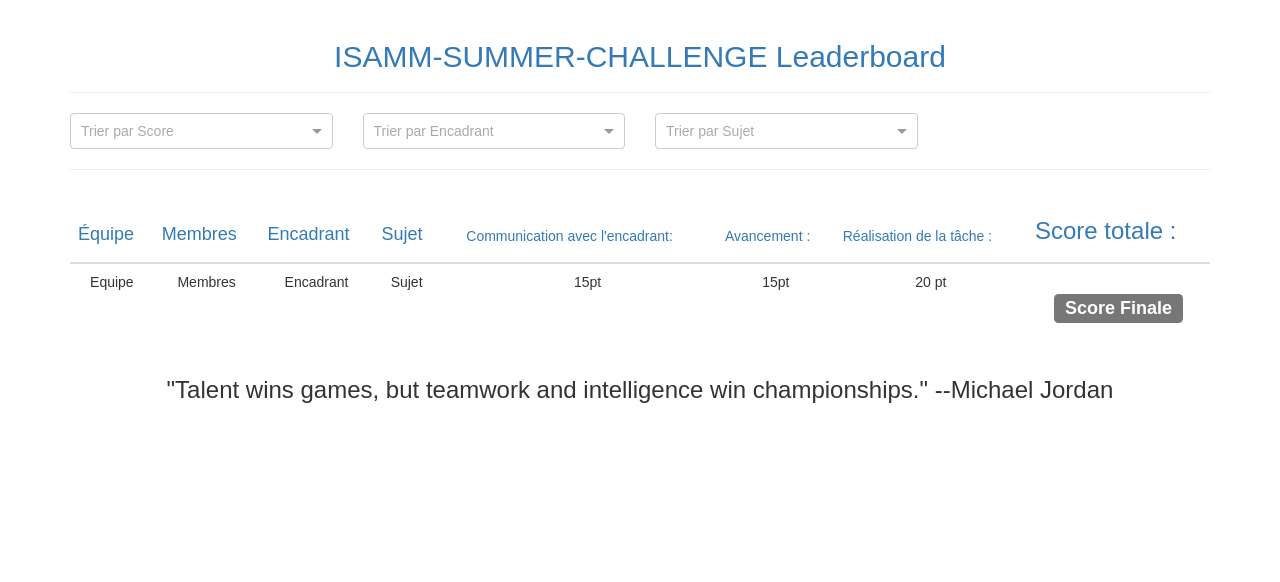
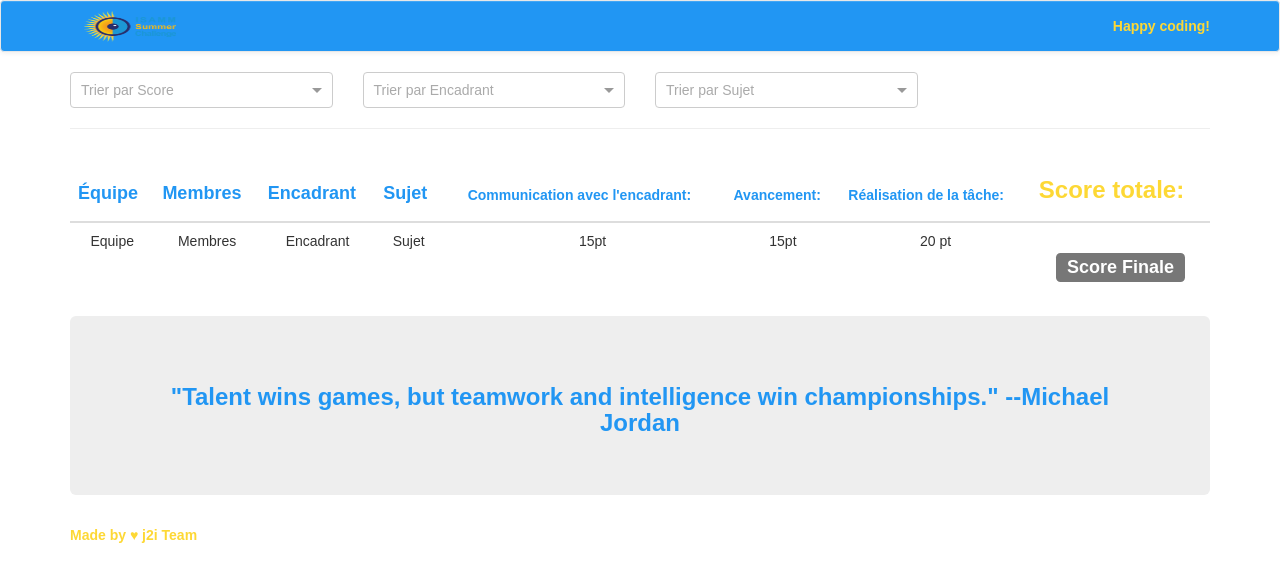
Before and after one commit to jeuneingenieurisamm/isamm-summer-challenge-leaderboard, a React (Create React App) app: page / in a window 1280 px wide. Shown: the top 582 px of the page. Built offline with nearby package versions, Linux system fonts and the light colour scheme.

Commit message:
fix the UI

```diff
--- a/package.json
+++ b/package.json
@@ -2,7 +2,7 @@
   "name": "mywork",
   "version": "0.1.0",
   "private": true,
-  "homepage": "jeuneingenieurisamm.github.io/isamm-summer-challenge-leaderboard",
+  "homepage": "https://jeuneingenieurisamm.github.io/isamm-summer-challenge-leaderboard",
   "dependencies": {
     "gh-pages": "^1.2.0",
     "lodash": "^4.17.10",
--- a/public/index.html
+++ b/public/index.html
@@ -9,12 +9,13 @@
       homescreen on Android. See https://developers.google.com/web/fundamentals/engage-and-retain/web-app-manifest/
     -->
     <link rel="manifest" href="%PUBLIC_URL%/manifest.json">
-    <link rel="shortcut icon" href="%PUBLIC_URL%/favicon.ico">
+    <link rel="shortcut icon" href="%PUBLIC_URL%/logo.png">
     <!-- Latest compiled and minified CSS -->
 <link rel="stylesheet" href="https://maxcdn.bootstrapcdn.com/bootstrap/3.3.7/css/bootstrap.min.css" integrity="sha384-BVYiiSIFeK1dGmJRAkycuHAHRg32OmUcww7on3RYdg4Va+PmSTsz/K68vbdEjh4u" crossorigin="anonymous">
 
 <!-- Optional theme -->
 <link rel="stylesheet" href="https://maxcdn.bootstrapcdn.com/bootstrap/3.3.7/css/bootstrap-theme.min.css" integrity="sha384-rHyoN1iRsVXV4nD0JutlnGaslCJuC7uwjduW9SVrLvRYooPp2bWYgmgJQIXwl/Sp" crossorigin="anonymous">
+
     <!--
       Notice the use of %PUBLIC_URL% in the tags above.
       It will be replaced with the URL of the `public` folder during the build.
@@ -24,7 +25,7 @@
       work correctly both with client-side routing and a non-root public URL.
       Learn how to configure a non-root public URL by running `npm run build`.
     -->
-    <title>React App</title>
+    <title>ISAMM SUMMER CHALLENGE LEADERBOARD</title>
   </head>
   <body>
     <noscript>
--- a/src/App.css
+++ b/src/App.css
@@ -1,34 +1,35 @@
-.App {
-  text-align: center;
-}
+.navbar-default {
+    background-color:#2196F3;
+    background-image: none;
+    background-repeat: no-repeat;
+   }
 
-.App-logo {
-  animation: App-logo-spin infinite 20s linear;
-  height: 80px;
-}
+   .navItem
+   {
+       color: #FDD835;
+       font-weight: bold;
+   }
 
-.App-header {
-  background-color: #222;
-  height: 150px;
-  padding: 20px;
-  color: white;
-}
+   .navbar-brand {
+    display: flex;
+    align-items: center;
+  }
+  .navbar-brand>img {
+    padding: 7px 14px;
+  }
 
-.App-title {
-  font-size: 1.5em;
-}
+  .final-score {
+    color: #FDD835;
+    font-weight: bold;
+  }
+  .menu-text
+  {
+    color:#2196F3;
+    font-weight: bold;
+  }
 
-.App-intro {
-  font-size: large;
-}
-
-@keyframes App-logo-spin {
-  from { transform: rotate(0deg); }
-  to { transform: rotate(360deg); }
-}
-
-
-
- .header {
-   background-color:#3F51B5;
- }
+  .menu-text-2
+  {
+    color:#2196F3;
+    font-weight: bold;
+  }
--- a/src/App.js
+++ b/src/App.js
@@ -9,6 +9,7 @@ import 'react-select/dist/react-select.css';
 import UsersCategoryRow from './components/UsersCategoryRow'
 import UsersRow from './components/UsersRow'
 import Footer  from './components/Footer'
+import Header from './components/Header'
 import  _  from 'lodash' ;
 import axios from 'axios';
 
@@ -48,26 +49,6 @@ class App extends Component {
 
 componentDidMount = () => {
 
-  /*axios.get('/user?ID=12345')
-.then(function (response) {
-  console.log(response);
-})
-.catch(function (error) {
-  console.log(error);
-});*/
-
-  /*const bookingHubConnection = new HubConnection('http://localhost:59084/bookingHub');
-
-  this.setState({bookingHubConnection}, () => {
-    this.state.bookingHubConnection.start()
-    .then(() => console.log('SignalR Started'))
-    .catch(err => console.log('Error connecting SignalR - ' + err));
-
-    this.state.bookingHubConnection.on('booking', (message) => {
-      const bookingMessage = message;
-      this.setState({bookingMessage});
-    });
-  });*/
 }
 
 
@@ -128,13 +109,11 @@ componentDidMount = () => {
     const { selectedEncadrant, selectedSubject ,selectedFilterScore } = this.state ;
 
     return (
-      <div className="container">
+      <div>
 
-        <PageHeader>
-        <h2 className="text-center text-primary"> ISAMM-SUMMER-CHALLENGE Leaderboard </h2>
-       </PageHeader>
+       <Header />
 
-
+       <div className="container">
       <Row className="show-grid">
 
         <Col md={3}>
@@ -198,6 +177,7 @@ componentDidMount = () => {
 
     <Footer />
       </div>
+      </div>
     );
   }
 }
--- a/src/components/Footer.js
+++ b/src/components/Footer.js
@@ -1,10 +1,17 @@
 import React from 'react';
+import { Jumbotron } from 'react-bootstrap';
 
 const Footer = () => {
     return (
+        <div>
+        <Jumbotron>
         <footer className="text-center">
-            <h3>"Talent wins games, but teamwork and intelligence win championships." --Michael Jordan </h3>
+            <h3 className="menu-text">"Talent wins games, but teamwork and intelligence win championships." --Michael Jordan </h3>
         </footer>
+
+        </Jumbotron>
+        <p className="final-score"> Made by &hearts;  j2i Team </p>
+        </div>
     );
 };
 
--- a/src/components/Header.js
+++ b/src/components/Header.js
@@ -1,10 +1,20 @@
 import React from 'react';
+import { Navbar } from 'react-bootstrap';
+import Image from '../logo.png'
 
 const Header = () => {
     return (
-        <div className="header">
-            <h2>LeaderBoard</h2>
-        </div>
+        <Navbar>
+        <Navbar.Header>
+          <Navbar.Brand>
+            <a href="#home"><img src={Image} height="45" width="120" alt="challenge"/> </a>
+          </Navbar.Brand>
+          <Navbar.Toggle />
+        </Navbar.Header>
+        <Navbar.Collapse>
+          <Navbar.Text pullRight><span className="navItem">Happy coding! </span></Navbar.Text>
+        </Navbar.Collapse>
+      </Navbar>
     );
 };
 
--- a/src/components/UsersCategoryRow.js
+++ b/src/components/UsersCategoryRow.js
@@ -7,15 +7,15 @@ class UsersCategoryRow extends Component {
         return (
             <thead>
             <tr>
-                <th className="text-primary"><h4>Équipe</h4></th>
-                <th className="text-primary"><h4>Membres</h4></th>
-                <th className="text-primary"><h4>Encadrant</h4></th>
-                <th className="text-primary"><h4>Sujet</h4></th>
+                <th className="text-primary"><h4 className="menu-text">Équipe</h4></th>
+                <th className="text-primary"><h4 className="menu-text">Membres</h4></th>
+                <th className="text-primary"><h4 className="menu-text">Encadrant</h4></th>
+                <th className="text-primary"><h4 className="menu-text">Sujet</h4></th>
                 <th className="text-primary"><h4> </h4></th>
-                <th className="text-primary"><h5> Communication avec l'encadrant:</h5></th>
-                <th className="text-primary"><h5>Avancement  :</h5></th>
-                <th className="text-primary"><h5>Réalisation de la tâche  :</h5></th>
-                <th className="text-primary"><h3>Score totale : </h3></th>
+                <th className="text-primary"><h5 className="menu-text-2"> Communication avec l'encadrant:</h5></th>
+                <th className="text-primary"><h5 className="menu-text-2">Avancement:</h5></th>
+                <th className="text-primary"><h5 className="menu-text-2">Réalisation de la tâche:</h5></th>
+                <th className="text-primary"><h3 className="final-score">Score totale:</h3></th>
             </tr>
             </thead>
         );
```
Also changed, not shown: public/logo.png (added), src/logo.png (added).
